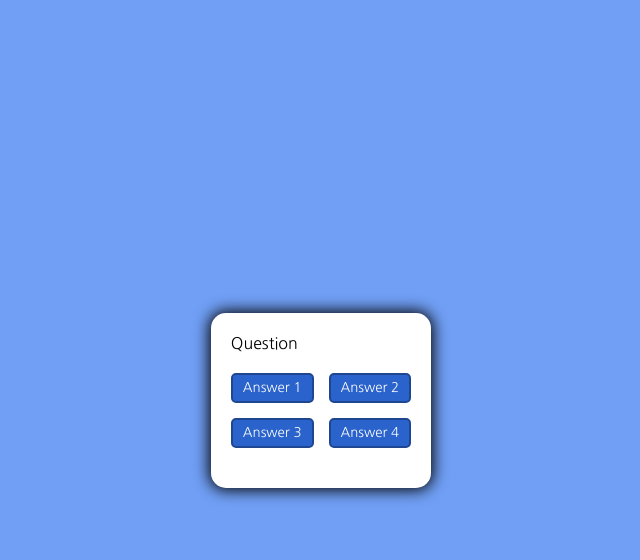
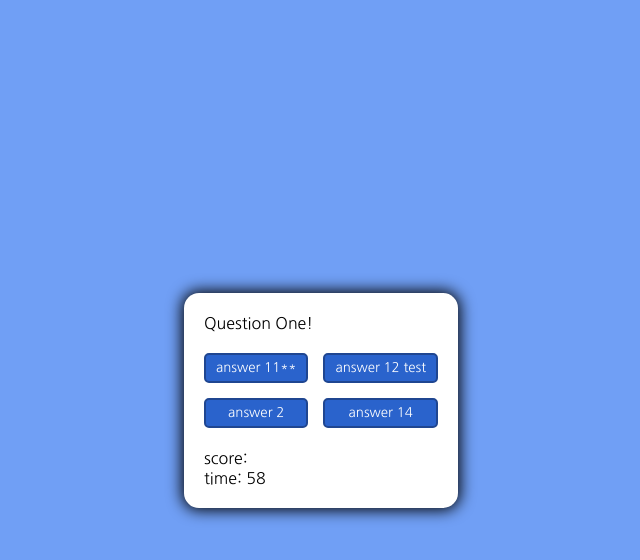
Before and after one commit to kelleymarne/javascript-quiz, a plain HTML site: page index.html in a window 1280 px wide. Both pictures are taken after a click on the button "Start". Shown: the whole page, without its empty margins (319-959 px from the left). Drawn offline with Linux system fonts and the light colour scheme.

Commit message:
added timer function, score function, and looping through questions

```diff
--- a/index.html
+++ b/index.html
@@ -1,5 +1,6 @@
 <!DOCTYPE html>
 <html lang="en">
+
 <head>
     <meta charset="UTF-8">
     <meta http-equiv="X-UA-Compatible" content="IE=edge">
@@ -9,7 +10,9 @@
     <link href="https://fonts.googleapis.com/css2?family=Nanum+Gothic&display=swap" rel="stylesheet">
     <title>JS Quiz</title>
 </head>
+
 <body>
+
     <div class="container">
         <div id="question-container" class="hide">
             <div id="question">Question</div>
@@ -19,13 +22,21 @@
                 <button class="btn">Answer 3</button>
                 <button class="btn">Answer 4</button>
             </div>
+            <div> score:
+                <span id="score"></span>
+            </div>
+            <div> time:
+                <span id="time"></span>
+            </div>
         </div>
+
         <div class="controlers">
-            <button id="start-btn" class="start-btn btn">Start</button>
-            <button id="next-btn" class="next-btn btn hide">Next</button>
+            <button id="start-btn" class="start-btn">Start</button>
+            <button id="next-btn" class="next-btn hide">Next</button>
         </div>
     </div>
 
-<script src="main.js"></script>
+    <script src="main.js"></script>
 </body>
+
 </html>
--- a/main.js
+++ b/main.js
@@ -1,13 +1,84 @@
 const startButton = document.getElementById('start-btn')
 const questionContainerEl = document.getElementById('question-container')
 const questionEl = document.getElementById('question')
-const answerButtonsEl = document.getElementById('answer-buttons')
+const answerButtonsEl = document.getElementsByClassName('btn')
+let scoreEl = document.getElementById('score')
+let timeEl = document.getElementById('time')
+let score = 0;
+let counter = 0;
+let timerCounter = 60;
 
-startButton.addEventListener('click', startGame)
 
+const questions =
+    [
+        {
+            question: 'Question One!',
+            0: 'answer 11**',
+            1: 'answer 12 test ',
+            2: 'answer 2',
+            3: 'answer 14',
+            answer: "answer 2"
+        },
+        {
+            question: 'Question two!',
+            0: 'answer 11**',
+            1: 'answer 12 test ',
+            2: 'answer 2',
+            3: 'answer 14',
+            answer: "answer 2"
+        },
+
+        {
+            question: 'Question Three!',
+            answers: [
+                { a: 'answer 1' },
+                { b: 'answer 2', correct: true },
+                { c: 'answer 3' },
+                { d: 'answer 4' }
+            ]
+        },
+
+        {
+            question: 'Question Four!',
+            answers: [
+                { a: 'answer 1' },
+                { b: 'answer 2' },
+                { c: 'answer 3' },
+                { d: 'answer 4', correct: true }
+            ]
+        },
+
+        {
+            question: 'Question Five!',
+            answers: [
+                { a: 'answer 1' },
+                { b: 'answer 2' },
+                { c: 'answer 3', correct: true },
+                { d: 'answer 4' }
+            ]
+        },
+
+        {
+            question: 'Question Six!',
+            answers: [
+                { a: 'answer 1', correct: true },
+                { b: 'answer 2' },
+                { c: 'answer 3' },
+                { d: 'answer 4' }
+            ]
+        },
+    ]
+function timer() {
+let countDown = setInterval(() => {
+
+    timerCounter--;
+    timeEl.textContent = timerCounter;
+}, 1000);
+}
 
 
 function startGame() {
+    timer();
     console.log('started')
     startButton.classList.add('hide');
     questionContainerEl.classList.remove('hide')
@@ -15,66 +86,36 @@ function startGame() {
 }
 
 function nextQuestion() {
+    questionEl.textContent = questions[counter].question
+    for (let i = 0; i < answerButtonsEl.length; i++) {
+        answerButtonsEl[i].textContent = questions[counter][i];
+        console.log(answerButtonsEl)
 
+        answerButtonsEl[i].addEventListener('click', function (e) {
+            checkAnswer(e.target.textContent);
+        })
+    }
 }
 
-function showQuestion() {
-    questionEl.innerText = questions.question
+function checkAnswer(userAnswer) {
+    if(questions[counter].answer === userAnswer) {
+        score+=5;
+        scoreEl.textContent = score;
+        console.log('correct')
+    } else {
+        timerCounter-=5;
+        console.log('incorrect')
+    }
+
+    counter++;
+    nextQuestion();
 }
 
-function pickAnswer() {
 
-}
 
-const questions =
-    [
-        {question: 'Question One!',
-        answers: [
-                {a: 'answer 1', correct: true},
-                {b: 'answer 2'},
-                {c: 'answer 3'},
-                {d: 'answer 4'}
-            ]},
+// answerButtonsEl[0].addEventListener('click', function(e) {
+//     console.log(e.target.textContent);
+// })
+startButton.addEventListener('click', startGame)
 
-        {question: 'Question Two!',
-        answers: [
-                {a: 'answer 1'},
-                {b: 'answer 2'},
-                {c: 'answer 3'},
-                {d: 'answer 4', correct: true}
-            ]},
-
-        {question: 'Question Three!',
-        answers: [
-                {a: 'answer 1'},
-                {b: 'answer 2', correct: true},
-                {c: 'answer 3'},
-                {d: 'answer 4'}
-            ]},
-
-        {question: 'Question Four!',
-        answers: [
-                {a: 'answer 1'},
-                {b: 'answer 2'},
-                {c: 'answer 3'},
-                {d: 'answer 4', correct: true}
-            ]},
-
-        {question: 'Question Five!',
-        answers: [
-                {a: 'answer 1'},
-                {b: 'answer 2'},
-                {c: 'answer 3', correct: true},
-                {d: 'answer 4'}
-            ]},
-
-        {question: 'Question Six!',
-        answers: [
-                {a: 'answer 1', correct: true},
-                {b: 'answer 2'},
-                {c: 'answer 3'},
-                {d: 'answer 4'}
-            ]},
-    ]
-
-    console.log(questions);
+console.log(questions);
--- a/styles.css
+++ b/styles.css
@@ -67,6 +67,12 @@ body.incorrect {
     font-size: 1.5rem;
     font-weight: bold;
     padding: 10px 20px;
+    background-color: var(--btns);
+    color: white;
+    border: 2px solid rgb(31, 70, 145);
+    border-radius: 5px;
+    color: white;
+    outline: none
 }
 .controllers {
     display: flex;
```
Also changed, not shown: screenshots/HTMLCSS.jpg (renamed from screenshots/setting up the basic HTML.jpg), screenshots/js-error-1.jpg (renamed from screenshots/Trying to get my questions to pull through the html.jpg), 1 other file.
